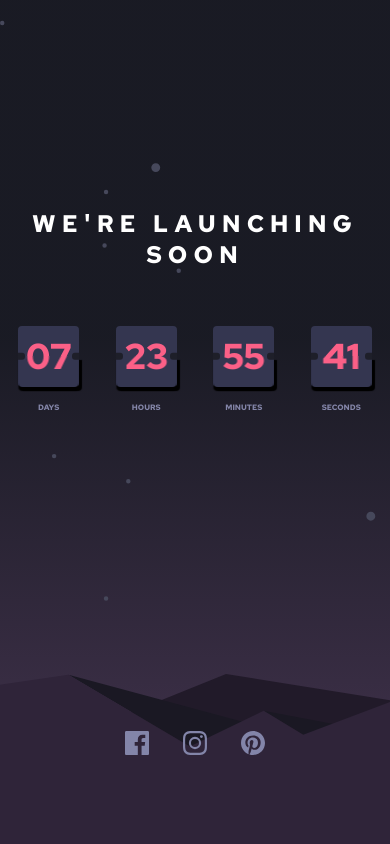
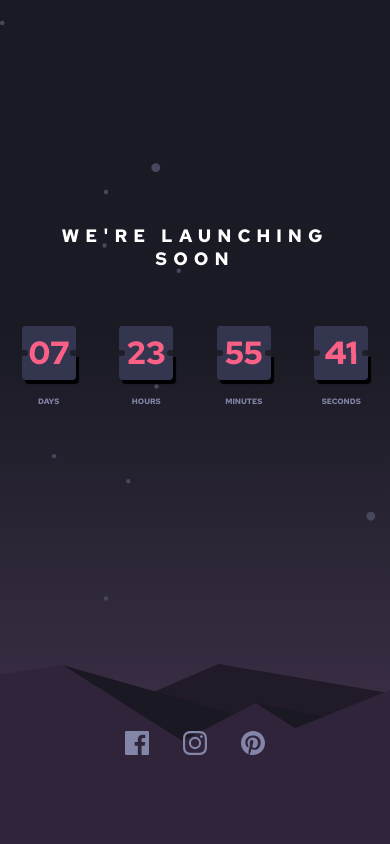
Before and after one commit to marlonut/dia-18, a web app: file doc/index.html in a window 390 px wide. Run offline with its HTML, style and script files only (its server is not run), Linux system fonts and the light colour scheme.

Commit message:
añado el responsive web

```diff
--- a/doc/css/styles.css
+++ b/doc/css/styles.css
@@ -28,9 +28,15 @@ ul {
 body {
   font-family: "Red Hat Text", "sans-serif";
   background-image: url("../assets/images/pattern-hills.svg"), url("../assets/images/bg-stars.svg"), linear-gradient(var(--very-mostly-black) 40%, var(--purple-weird) 100%);
+  background-size: 1100px 180px, cover, auto;
+  background-position: -613px bottom, 0 0, top;
   background-repeat: no-repeat, repeat, repeat;
-  background-size: 1110px 170px, cover, auto;
-  background-position: -613px bottom, 0 0, top;
+}
+@media screen and (min-width: 1440px) {
+  body {
+    background-size: contain, cover, auto;
+    background-position: 0 bottom, 0 0, top;
+  }
 }
 
 .footer {
@@ -61,11 +67,21 @@ body {
   align-self: flex-start;
   margin-top: 3.5rem;
 }
+@media screen and (min-width: 1440px) {
+  .countdown {
+    justify-content: center;
+  }
+}
 
 .flip {
   display: flex;
   flex-direction: column;
   text-align: center;
+}
+@media screen and (min-width: 1440px) {
+  .flip:not(:last-child) {
+    margin-right: 3.5em;
+  }
 }
 .flip__title {
   margin-top: 2em;
@@ -75,11 +91,16 @@ body {
 }
 
 .card {
-  font-size: 2.25rem;
+  font-size: 2rem;
   color: var(--soft-red);
   position: relative;
   margin-left: auto;
   margin-right: auto;
+}
+@media screen and (min-width: 1440px) {
+  .card {
+    font-size: 4rem;
+  }
 }
 .card::after, .card::before {
   width: 0.1875em;
@@ -115,23 +136,23 @@ body {
   border-radius: 0px 0px 4px 4px;
 }
 .card__back::before {
-  content: attr(data-initial);
-  padding-top: 0.175em;
+  padding-top: 10%;
   border-radius: 4px 4px 0px 0px;
 }
 .card__back::after {
+  content: attr(data-initial);
   bottom: 0;
-  line-height: 0.03125em;
+  line-height: 0;
   box-shadow: 3px 4px 1px black;
 }
 .card__front {
-  width: 1.6625em;
+  width: 1.6875em;
   height: 0.84375em;
   position: absolute;
   transform-style: preserve-3d;
   bottom: 0px;
   left: 0;
-  transform: rotateX(0deg);
+  transform: rotateX(180deg);
   transform-origin: top;
 }
 .card__front::after, .card__front::before {
@@ -146,15 +167,14 @@ body {
   overflow: hidden;
 }
 .card__front::after {
-  line-height: 0em;
+  content: attr(data-last);
+  line-height: 0;
   border-radius: 0px 0px 4px 4px;
   box-shadow: 0px 4px 1px black;
-  transform: translateX(0.5px);
 }
 .card__front::before {
-  content: attr(data-last);
-  padding-top: 0.175em;
-  transform: rotateX(180deg) translateY(0.5px);
+  padding-top: 10%;
+  transform: rotateX(180deg);
   border-radius: 4px 4px 0px 0px;
 }
 
@@ -163,6 +183,23 @@ body {
   text-align: center;
   letter-spacing: 0.375em;
   align-self: flex-end;
+  width: 90%;
+  margin-left: auto;
+  margin-right: auto;
+}
+@media screen and (min-width: 1440px) {
+  .launch-container {
+    margin-bottom: 3em;
+  }
+}
+
+.title--h1 {
+  font-size: 1.125rem;
+}
+@media screen and (min-width: 1440px) {
+  .title--h1 {
+    font-size: 1.25rem;
+  }
 }
 
 /*# sourceMappingURL=styles.css.map */
--- a/src/scss/base/_base.scss
+++ b/src/scss/base/_base.scss
@@ -1,4 +1,6 @@
 @use "../config/variables" as *;
+@use "../mixins/to-desktop" as *;
+@use "../mixins/dektop" as *;
 *,*::before,*::after{
 box-sizing: border-box;
 }
@@ -17,9 +19,14 @@ li{
 
 }
 body {
-    font-family: $main-font;
-    background-image: url("../assets/images/pattern-hills.svg"), url("../assets/images/bg-stars.svg"), linear-gradient(var(--very-mostly-black) 40%, var(--purple-weird) 100%);
-    background-repeat: no-repeat, repeat, repeat;
-    background-size: 1110px 170px, cover, auto;
-    background-position: -613px bottom, 0 0, top;
+  font-family: $main-font;
+  background-image: url("../assets/images/pattern-hills.svg"), url("../assets/images/bg-stars.svg"), linear-gradient(var(--very-mostly-black) 40%, var(--purple-weird) 100%);
+   background-size: 1100px 180px, cover, auto;
+  background-position: -613px bottom, 0 0, top;
+  background-repeat: no-repeat, repeat, repeat;
+  @include desktop(){
+    background-size: contain, cover, auto;
+    background-position: 0 bottom, 0 0, top;
+
+  }
 }
--- a/src/scss/blocks/_card.scss
+++ b/src/scss/blocks/_card.scss
@@ -1,11 +1,15 @@
 @use "../functions/px-to-measure" as *;
+@use "../mixins/dektop" as *;
 @use "../config/variables" as *;
 .card {
-  font-size: px-to-measure(36px,"rem");
+  font-size: px-to-measure(32px,"rem");
   color:var(--soft-red);
   position: relative;
   margin-left: auto;
   margin-right: auto;
+  @include desktop{
+  font-size: px-to-measure(64px,"rem");
+  }
   &::after,
   &::before {
     width: px-to-measure(3px, "em");
@@ -40,24 +44,24 @@
       border-radius: 0px 0px 4px 4px;
     }
     &::before{
-      content: attr(data-initial);
-      padding-top: px-to-measure(2.8px,"em");
+      padding-top: 10%;
       border-radius: 4px 4px 0px 0px;
     }
     &::after{
+      content: attr(data-initial);
       bottom: 0;
-      line-height:px-to-measure(0.5px,"em");
+      line-height:0;
       box-shadow: 3px 4px 1px black;
     }
   }
   &__front{
-    width: px-to-measure(26.6px, "em");
+    width: px-to-measure(27px, "em");
     height: px-to-measure(13.5px, "em");
     position: absolute;
     transform-style: preserve-3d;
     bottom: 0px;
     left: 0;
-    transform: rotateX(0deg) ;
+    transform: rotateX(180deg) ;
     transform-origin: top;
     &::after,&::before{
       background-color: var(--dark-desaturated-blue);
@@ -71,15 +75,14 @@
       overflow: hidden;
     }
     &::after{
-      line-height:px-to-measure(0px,"em") ;
+      content: attr(data-last);
+      line-height:0;
       border-radius: 0px 0px 4px 4px;
       box-shadow: 0px 4px 1px black;
-       transform: translateX(0.5px);
     }
     &::before{
-      content: attr(data-last);
-      padding-top: px-to-measure(2.8px,"em");
-      transform: rotateX(180deg) translateY(0.5px);
+      padding-top:10% ;
+      transform: rotateX(180deg);
       border-radius: 4px 4px 0px 0px;
 
     }
--- a/src/scss/blocks/_countdown.scss
+++ b/src/scss/blocks/_countdown.scss
@@ -1,7 +1,12 @@
 @use "../functions/px-to-measure" as *;
+@use "../mixins/dektop" as *;
+
 .countdown {
     display: flex;
     justify-content: space-around;
     align-self: flex-start;
-    margin-top: px-to-measure(56px,"rem");
+    margin-top: px-to-measure(56px, "rem");
+    @include desktop {
+        justify-content: center;
+    }
 }
--- a/src/scss/blocks/_flip.scss
+++ b/src/scss/blocks/_flip.scss
@@ -1,13 +1,19 @@
 @use "../config/variables" as *;
+@use "../mixins/dektop" as *;
 @use "../functions/px-to-measure" as *;
-.flip{
+.flip {
     display: flex;
     flex-direction: column;
     text-align: center;
-    &__title{
-        margin-top: px-to-measure(32px,"em");
-        color:var(--grayish-blue);
-        font-size: min(9px,2vw);
+    @include desktop {
+       &:not(:last-child){
+           margin-right: px-to-measure(56px,"em");
+       }
+    }
+    &__title {
+        margin-top: px-to-measure(32px, "em");
+        color: var(--grayish-blue);
+        font-size: min(9px, 2vw);
         text-transform: uppercase;
     }
 }
--- a/src/scss/blocks/_launch.scss
+++ b/src/scss/blocks/_launch.scss
@@ -1,8 +1,16 @@
 @use "../config/variables" as *;
 @use "../functions/px-to-measure" as *;
+@use "../mixins/dektop" as *;
+
 .launch-container{
     color:var(--white);
     text-align: center;
     letter-spacing: px-to-measure(6px,"em");
     align-self: flex-end;
+    width: 90%;
+    margin-left: auto;
+    margin-right: auto;
+   @include desktop(){
+       margin-bottom: px-to-measure(48px,"em");
+   }
 }
--- /dev/null
+++ b/src/scss/blocks/_title.scss
@@ -0,0 +1,12 @@
+@use "../mixins/dektop" as *;
+@use "../functions/px-to-measure" as *;
+
+.title {
+    &--h1{
+        font-size:px-to-measure(18px,"rem");
+        @include desktop() {
+
+            font-size:px-to-measure(20px,"rem");
+        }
+    }
+}
--- a/src/scss/config/_variables.scss
+++ b/src/scss/config/_variables.scss
@@ -7,4 +7,5 @@
     --very-mostly-black:hsl(234, 17%, 12%);
     --purple-weird:hsl(276,21%,26%);
 }
-$main-font:'Red Hat Text',"sans-serif"
+$main-font:'Red Hat Text',"sans-serif";
+$breakpoint:( "desktop":1440px, "mobile":375px);
--- /dev/null
+++ b/src/scss/mixins/_dektop.scss
@@ -0,0 +1,7 @@
+@use "../config/variables" as *;
+@use "sass:map" ;
+@mixin desktop(){
+    @media screen and(min-width:map.get($breakpoint,"desktop")) {
+        @content
+    }
+}
--- /dev/null
+++ b/src/scss/mixins/_to-desktop.scss
@@ -0,0 +1,7 @@
+@use "../config/variables" as *;
+@use "sass:map" ;
+@mixin to-desktop(){
+    @media screen and (max-width:map.get($breakpoint,"desktop")- 1px) {
+        @content
+    }
+}
--- a/src/scss/styles.scss
+++ b/src/scss/styles.scss
@@ -9,3 +9,4 @@
 @forward "./blocks/flip";
 @forward "./blocks/card";
 @forward "./blocks/launch";
+@forward "./blocks/title";
```
Also changed, not shown: 1 other file.
